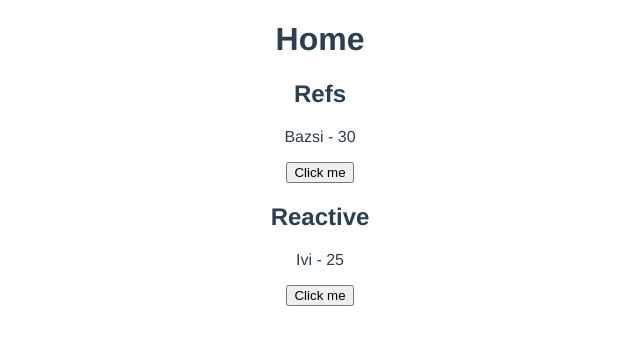
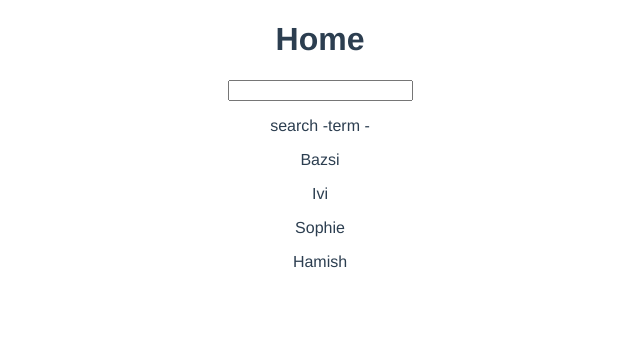
Before and after one commit to Pici1985/vue-blog, a Vue app: page / in a window 1280 px wide. Shown: the top 344 px of the page, without its empty margins (320-960 px from the left). Built offline with nearby package versions, Linux system fonts and the light colour scheme.

Commit message:
Computed properties inside setup()
computed properties inside the setup() function to create a filter

```diff
--- a/src/views/HomeView.vue
+++ b/src/views/HomeView.vue
@@ -1,4 +1,5 @@
 <template>
+  <!-- demoing refs -->
   <!-- <div class="home">
     <h1>Home</h1>
     <p ref="p">My name is {{ name }} and my age is {{ age }}</p>
@@ -6,7 +7,8 @@
     <button @click="age++">Increment</button>
     <input type="text" v-model="name">
   </div> -->
-  <div class="home">
+  <!-- demoing refs vs reactive -->
+  <!-- <div class="home">
     <h1>Home</h1>
     <h2>Refs</h2>
     <p>{{ userOne.name }} - {{ userOne.age}}</p>
@@ -14,29 +16,52 @@
     <h2>Reactive</h2>
     <p>{{ userTwo.name }} - {{ userTwo.age }}</p>
     <button @click="updateUserTwo">Click me</button>
+  </div> -->
+  <!-- computed properties -->
+  <div class="home">
+    <h1>Home</h1>
+    <input type="text" v-model="search">
+    <p>search -term - {{ search }}</p>
+    <p v-for="name in matchingNames" :key="name">
+      {{ name }}
+    </p>
   </div>
 </template>
 
 <script>
-// @ is an alias to /src
-import { ref, reactive } from 'vue'
+import { computed, ref } from 'vue'
 
 export default {
   name: 'HomeView',
-  setup() {
-    const userOne = ref({ name: 'Bazsi', age: 30 })
-    const userTwo = reactive({ name: 'Ivi', age: 25 })
+  setup(){
+    const search = ref('')
+    const names = ref(['Bazsi','Ivi','Sophie','Hamish'])
 
-    const updateUserOne = () => {
-      userOne.value.age = 40
+    const matchingNames = computed(() => {
+      return names.value.filter((name) => name.includes(search.value))
+    })
+
+    return {
+      names,
+      search,
+      matchingNames
     }
+  }
+  // refs vs reactive
+  // setup() {
+  //   const userOne = ref({ name: 'Bazsi', age: 30 })
+  //   const userTwo = reactive({ name: 'Ivi', age: 25 })
 
-    const updateUserTwo = () => {
-      userTwo.age = 30
-    }
+  //   const updateUserOne = () => {
+  //     userOne.value.age = 40
+  //   }
 
-    return { userOne, updateUserOne, userTwo, updateUserTwo }
-  }
+  //   const updateUserTwo = () => {
+  //     userTwo.age = 30
+  //   }
+
+  //   return { userOne, updateUserOne, userTwo, updateUserTwo }
+  // }
 
   //the values inside setup() are not reactive by default
   // setup(){
```
